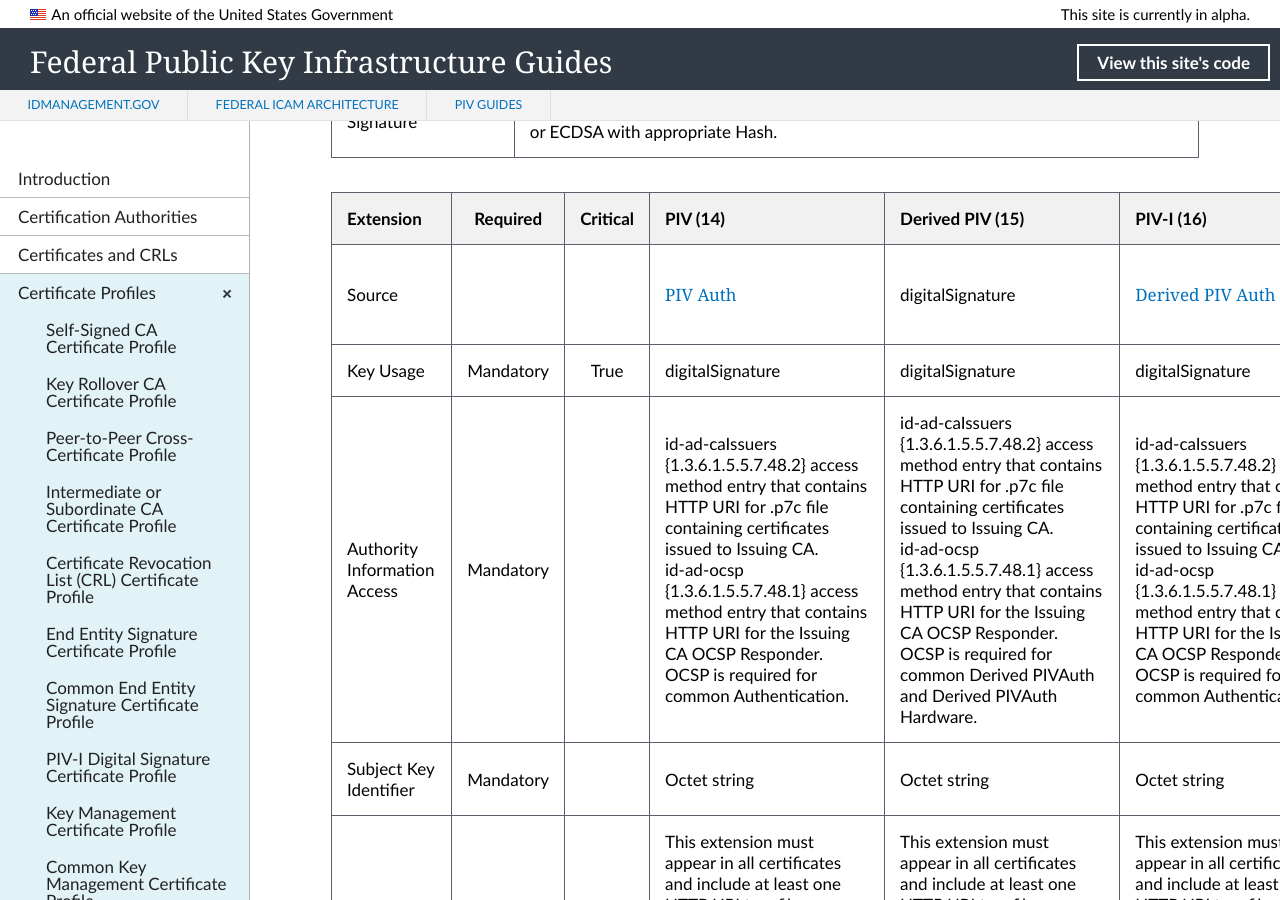
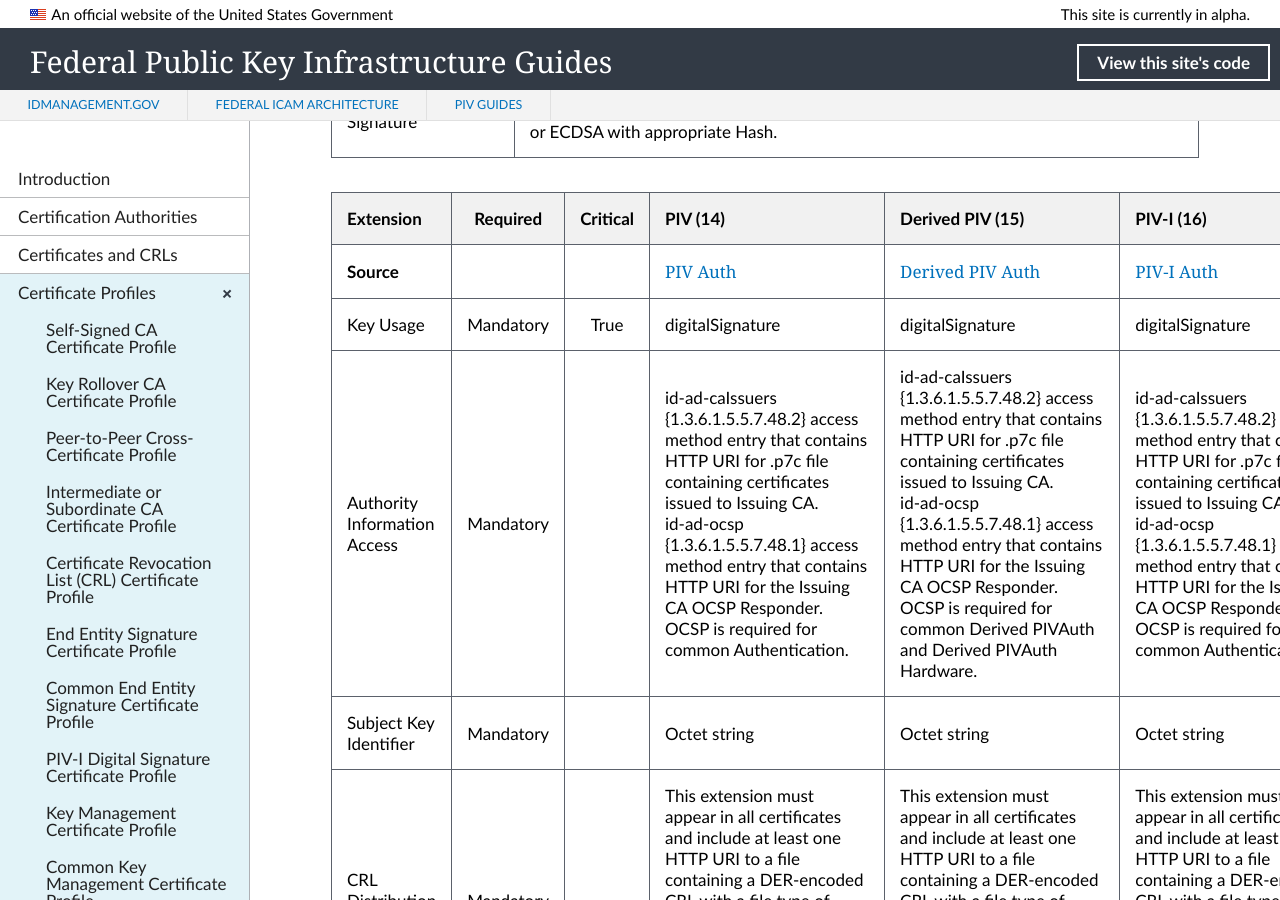
Before and after one commit to GSA/fpki-guides, a Jekyll site: the page built from _profiles/21_all_piv_auth.md, in a window 1280 px wide and 900 px high, scrolled down 1739 px. Built offline with Jekyll 4.4.1, drawn with Linux system fonts in a browser that asks for light colours; nearby versions of some CDN libraries; library files that are not in the unit come from our copies.

Commit message:
Update 21_all_piv_auth.md
Fix column

```diff
--- a/_profiles/21_all_piv_auth.md
+++ b/_profiles/21_all_piv_auth.md
@@ -40,7 +40,7 @@
 
 | **Extension** |  **Required**   | **Critical** | **PIV (14)** | **Derived PIV (15)**  |  **PIV-I (16)** |
 | :-------- | :---: | :---: | :---- | :-----  | :-----     |
-| Source  |  |  | [PIV Auth](https://github.com/GSA/fpki-guides/blob/145-cert-profiles-migrate/_profiles/14_piv_auth.md)  | digitalSignature  |  [Derived PIV Auth](https://github.com/GSA/fpki-guides/blob/145-cert-profiles-migrate/_profiles/15_derived_piv_auth.md)  |  [PIV-I Auth](https://github.com/GSA/fpki-guides/blob/145-cert-profiles-migrate/_profiles/16_pivi_auth.md)  |
+| **Source**  |  |  | [PIV Auth](https://github.com/GSA/fpki-guides/blob/145-cert-profiles-migrate/_profiles/14_piv_auth.md)  |  [Derived PIV Auth](https://github.com/GSA/fpki-guides/blob/145-cert-profiles-migrate/_profiles/15_derived_piv_auth.md)  |  [PIV-I Auth](https://github.com/GSA/fpki-guides/blob/145-cert-profiles-migrate/_profiles/16_pivi_auth.md)  |
 | Key Usage  | Mandatory | True |  digitalSignature  | digitalSignature  | digitalSignature  |
 | Authority Information Access   | Mandatory  |  | id-ad-caIssuers {1.3.6.1.5.5.7.48.2} access method entry that contains HTTP URI for .p7c file containing certificates issued to Issuing CA.<br>id-ad-ocsp {1.3.6.1.5.5.7.48.1} access method entry that contains HTTP URI for the Issuing CA OCSP Responder.<br>OCSP is required for common Authentication.  | id-ad-caIssuers {1.3.6.1.5.5.7.48.2} access method entry that contains HTTP URI for .p7c file containing certificates issued to Issuing CA.<br>id-ad-ocsp {1.3.6.1.5.5.7.48.1} access method entry that contains HTTP URI for the Issuing CA OCSP Responder.<br>OCSP is required for common Derived PIVAuth and Derived PIVAuth Hardware.  | id-ad-caIssuers {1.3.6.1.5.5.7.48.2} access method entry that contains HTTP URI for .p7c file containing certificates issued to Issuing CA.<br>id-ad-ocsp {1.3.6.1.5.5.7.48.1} access method entry that contains HTTP URI for the Issuing CA OCSP Responder.<br>OCSP is required for common Authentication.  |
 | Subject Key Identifier   | Mandatory |  | Octet string  | Octet string  | Octet string  |
```
